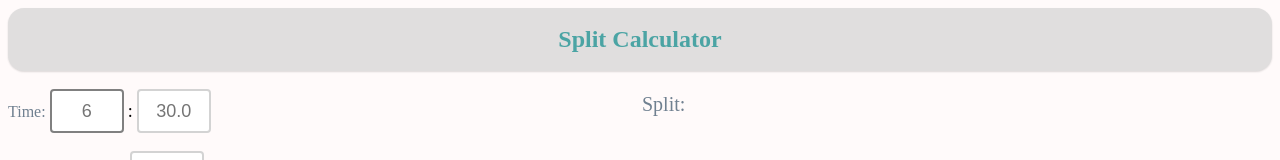
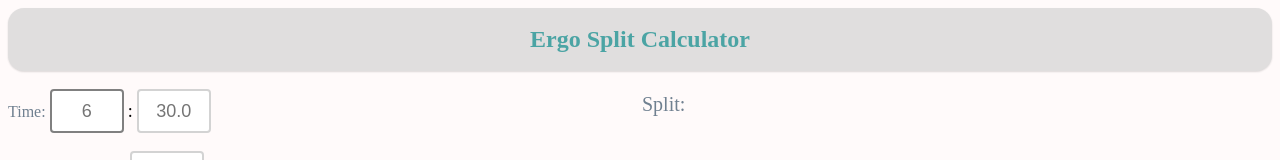
Before and after one commit to aaronzlim/ErgoSC, a browser extension: page window.html in a window 1280 px wide. Shown: the top 160 px of the page. Drawn offline with Linux system fonts and the light colour scheme.

Commit message:
Added dev branch, and changed project name to ErgoSC.

```diff
--- a/window.html
+++ b/window.html
@@ -1,12 +1,12 @@
 <!DOCTYPE html>
 <html>
 	<head>
-		<title>Split Calculator</title>
+		<title>ErgoSC</title>
 		<link rel="stylesheet" type="text/css" href="window.css">
 	</head>
 	<body>
 		<div id="header">
-			<h1>Split Calculator</h1>
+			<h1>Ergo Split Calculator</h1>
 		</div>
 
 		<div id="section">
```
Also changed, not shown: README.txt, manifest.json.
